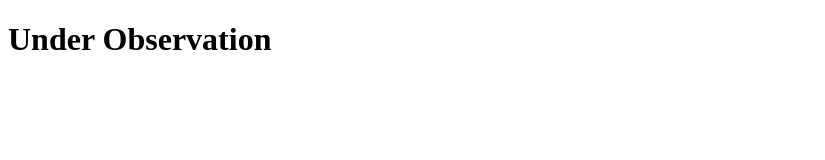
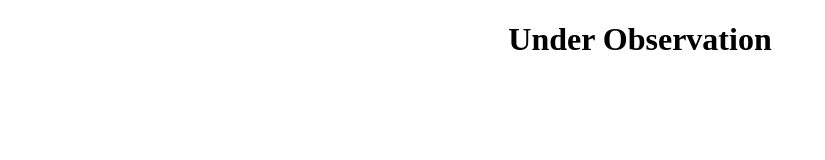
Before and after one commit to MassiveDeath/Oribat, a plain HTML site: page Assimilated Knowledge.html in a window 1280 px wide. Shown: the whole page, without its empty margins (0-825 px from the left). Drawn offline with Linux system fonts and the light colour scheme.

Commit message:
Updated Knowledge page

```diff
--- a/Assimilated Knowledge.html
+++ b/Assimilated Knowledge.html
@@ -5,7 +5,9 @@
     <title>Assimilated Knowledge</title>
   </head>
   <body>
-    <h1>Under Observation</h1>
+    <h1><center>
+      Under Observation
+    </center></h1>
 
   </body>
 </html>
```
